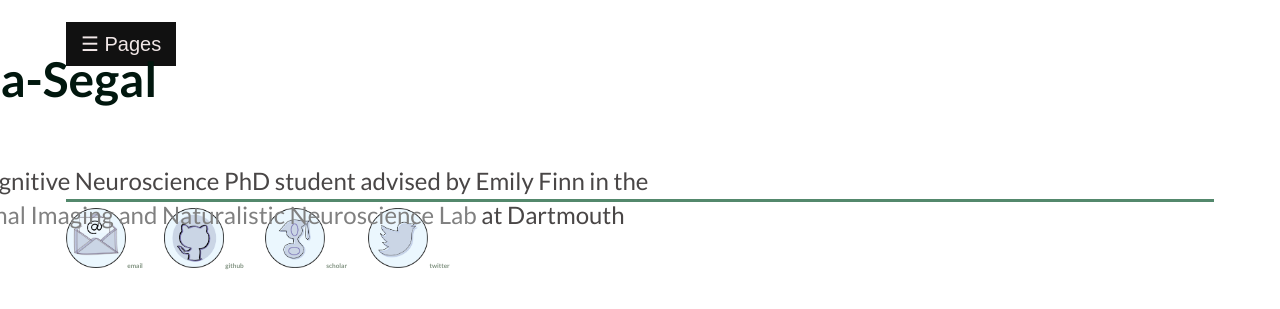
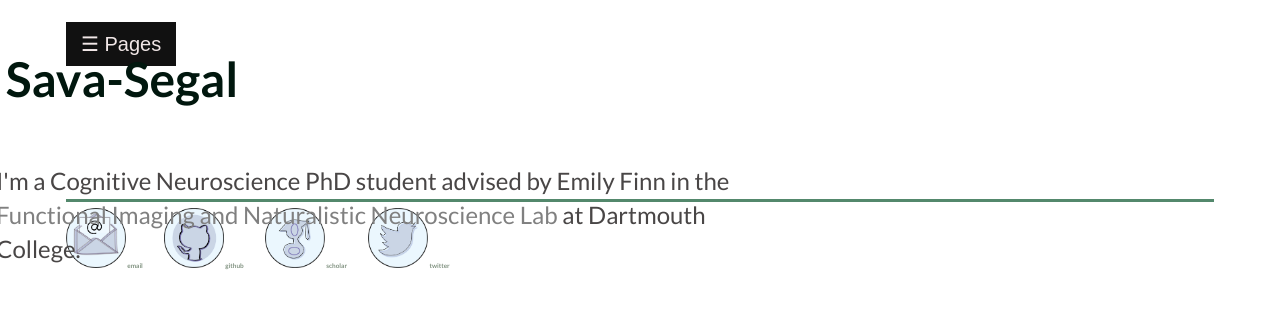
Before and after one commit to csavasegal/csavasegal.github.io, a Jekyll site: the page built from index.html, in a window 1280 px wide. Shown: the top 309 px of the page. Built offline with Jekyll 4.4.1, drawn with Linux system fonts in a browser that asks for light colours.

Commit message:
Add files via upload

```diff
--- a/css/main.css
+++ b/css/main.css
@@ -68,11 +68,11 @@ ul ul {
   }
 .header {
   width: 930px;
-  overflow:auto;
-  margin-left: 15px;
-  margin-right: 15px;
+  /* overflow:auto; */
+  /* margin-left: 15px;
+  margin-right: 15px; */
   position:absolute;
-  right:25%;
+  /* right:25%; */
   top:0px;
   height:auto;
   /* background: #ADB96E; */
```
